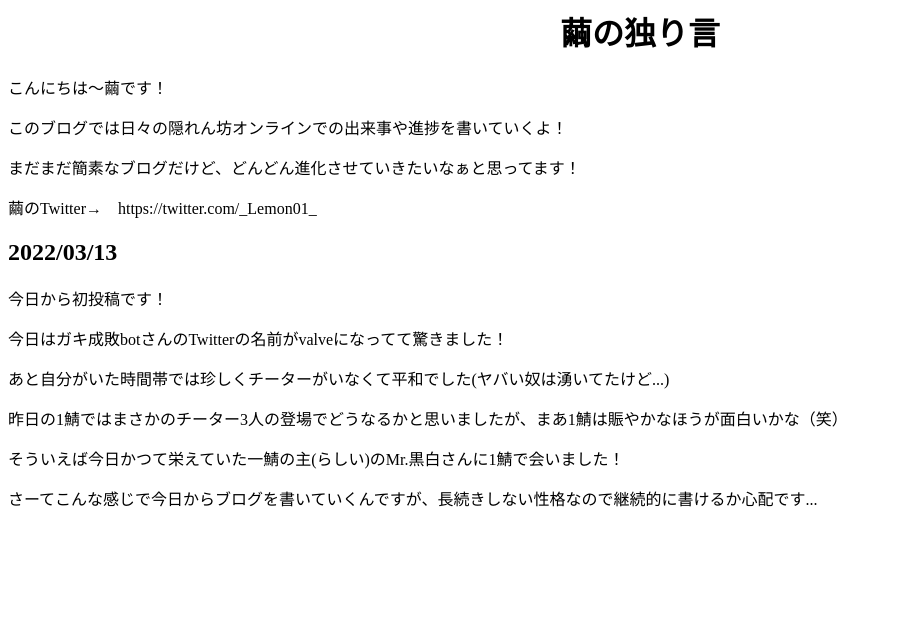
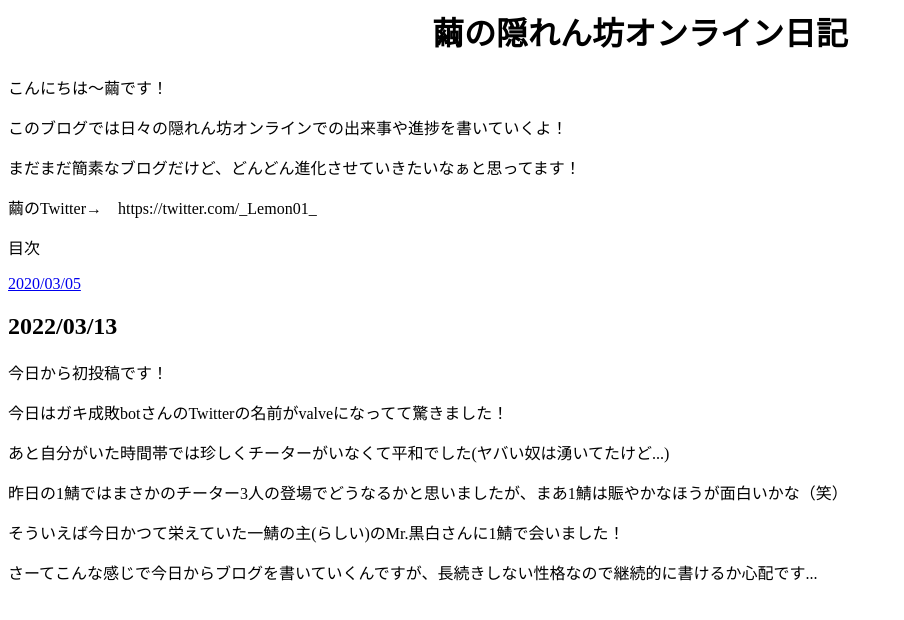
Before and after one commit to Leonhard01a/kakurenbou_online_Diary, a plain HTML site: page index.html in a window 1280 px wide. Shown: the whole page, without its empty margins (0-904 px from the left). Drawn offline with Linux system fonts and the light colour scheme.

Commit message:
Update index.html

```diff
--- a/index.html
+++ b/index.html
@@ -1,11 +1,14 @@
 
-<h1 style="text-align: center;">繭の独り言</h1>
+<h1 style="text-align: center;">繭の隠れん坊オンライン日記</h1>
 <p>こんにちは～繭です！</p>
 <p>このブログでは日々の隠れん坊オンラインでの出来事や進捗を書いていくよ！</p>
 <p>まだまだ簡素なブログだけど、どんどん進化させていきたいなぁと思ってます！</p>
 <p>繭のTwitter→　https://twitter.com/_Lemon01_</p>
 
-<h2>2022/03/13</h2>
+<p>目次</p>
+<a href="#2022/03/13">2020/03/05</a>
+
+<h2><a name="2020/03/13">2022/03/13</a><br></h2>
 <p>今日から初投稿です！</p>
 <p>今日はガキ成敗botさんのTwitterの名前がvalveになってて驚きました！</p>
 <p>あと自分がいた時間帯では珍しくチーターがいなくて平和でした(ヤバい奴は湧いてたけど...)</p>
```
